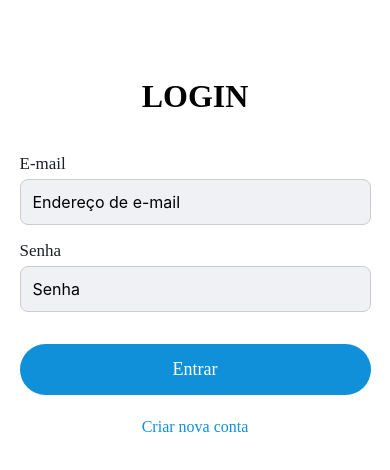
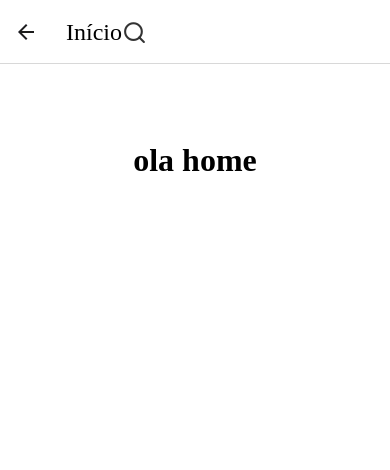
Before and after one commit to Eliard0/blogPost, a React Native app: screen /Home in a window 390 px wide. Shown: the top 470 px of the page. Built offline with nearby package versions, Linux system fonts and the light colour scheme.

Commit message:
feat: adicionando o armazenamneto asyncStorage, criando tela home, navBar customizada

```diff
--- a/package.json
+++ b/package.json
@@ -10,6 +10,7 @@
     "test": "jest"
   },
   "dependencies": {
+    "@react-native-async-storage/async-storage": "^2.0.0",
     "@react-navigation/native": "^7.0.0",
     "@react-navigation/native-stack": "^7.0.0",
     "@react-navigation/stack": "^7.0.0",
@@ -18,6 +19,7 @@
     "react-native-gesture-handler": "^2.20.2",
     "react-native-safe-area-context": "^4.14.0",
     "react-native-screens": "^4.0.0",
+    "react-native-vector-icons": "^10.2.0",
     "styled-components": "^6.1.13"
   },
   "devDependencies": {
--- a/src/App.tsx
+++ b/src/App.tsx
@@ -5,10 +5,12 @@ import { createStackNavigator } from '@react-navigation/stack';
 
 import LoginScreen from './views/Login';
 import RegisterScreen from './views/Register';
+import Home from './views/Home';
 
 export type StackParamList = {
   Login: undefined;
   Register: undefined;
+  Home: undefined;
 };
 
 const Stack = createStackNavigator<StackParamList>();
@@ -19,6 +21,7 @@ const App = () => {
       <Stack.Navigator initialRouteName="Login">
         <Stack.Screen name="Login" component={LoginScreen} />
         <Stack.Screen name="Register" component={RegisterScreen} />
+        <Stack.Screen name="Home" component={Home} />
       </Stack.Navigator>
     </NavigationContainer>
   );
--- /dev/null
+++ b/src/components/NavBar.tsx
@@ -0,0 +1,97 @@
+import React, { useState } from 'react';
+import styled from 'styled-components/native';
+import Icon from 'react-native-vector-icons/Feather';
+
+const NavBarContainer = styled.View`
+  flex-direction: row;
+  width: 100%;
+`;
+
+const TitleNavBarContainer = styled.View`
+  flex-direction: row;
+  justify-content: space-between;
+  width: 100%;
+  padding-horizontal: 10px;
+`;
+
+const TitleNavBar = styled.Text`
+  font-family: 'NunitoSansBold';
+  color: #000;
+  font-size: 24px;
+`;
+
+const SearchContainer = styled.View`
+  flex-direction: row;
+  width: 100%;
+`;
+
+const SearchInput = styled.TextInput`
+  width: 80%;
+  height: 45px;
+  border-width: 1px;
+  border-radius: 8px;
+  border-color: #EFF1F5;
+  font-size: 16px;
+  background-color: #EFF1F5;
+`;
+
+const ButtonHideInputSearch = styled.TouchableOpacity`
+  width: 20%;
+  border-radius: 40px;
+  justify-content: center;
+  align-items: center;
+  margin-left: 8px;
+`;
+
+const ButtonTextHideInputSearch = styled.Text`
+  font-family: 'NunitoSansBold';
+  font-size: 18px;
+  color: #0F90D9;
+`;
+
+type Props = {
+    title: String;
+    searchVisible: boolean;
+    searchQuery: string;
+    setSearchVisible: React.Dispatch<React.SetStateAction<boolean>>;
+    setSearchQuery: React.Dispatch<React.SetStateAction<string>>;
+};
+
+const NavBar: React.FC<Props> = ({
+    title,
+    searchVisible,
+    searchQuery,
+    setSearchVisible,
+    setSearchQuery,
+}) => {
+    return (
+        <NavBarContainer>
+            {searchVisible ? (
+                <SearchContainer>
+                    <SearchInput
+                        value={searchQuery}
+                        onChangeText={setSearchQuery}
+                        placeholder="Buscar publicação"
+                        autoFocus
+                        onBlur={() => setSearchVisible(false)}
+                    />
+                    <ButtonHideInputSearch onPress={() => setSearchVisible(false)}>
+                        <ButtonTextHideInputSearch>Cancelar</ButtonTextHideInputSearch>
+                    </ButtonHideInputSearch>
+                </SearchContainer>
+            ) : (
+                <TitleNavBarContainer>
+                    <TitleNavBar>{title}</TitleNavBar>
+                    <Icon
+                        name="search"
+                        size={25}
+                        color="#333"
+                        onPress={() => setSearchVisible(true)}
+                    />
+                </TitleNavBarContainer>
+            )}
+        </NavBarContainer>
+    );
+};
+
+export default NavBar;
--- /dev/null
+++ b/src/views/Home.tsx
@@ -0,0 +1,64 @@
+import React, { useState } from 'react';
+
+import styled from 'styled-components/native';
+import { StackNavigationProp } from '@react-navigation/stack';
+import { useNavigation } from '@react-navigation/native';
+
+import { StackParamList } from '../App';
+import NavBar from '../components/NavBar';
+
+type HomeScreenNavigationProp = StackNavigationProp<StackParamList, 'Home'>;
+
+type Props = {
+    navigation: HomeScreenNavigationProp;
+};
+
+const Container = styled.View`
+  flex: 1;
+  background-color: #FFFFFF;
+  align-items: center;
+`;
+
+const TitleViewText = styled.Text`
+  font-family: 'NunitoSansBold';
+  font-size: 32px;
+  font-weight: 700;
+  color: #000;
+  margin-top: 20%;
+  margin-bottom: 10%;
+`;
+
+const Home = ({ navigation }: Props) => {
+    const navBar = useNavigation();
+    const [searchVisible, setSearchVisible] = useState(false);
+    const [searchQuery, setSearchQuery] = useState('');
+
+    React.useLayoutEffect(() => {
+        navBar.setOptions({
+            headerShown: true,
+            title: null,
+            headerStyle: {
+                borderBottomWidth: 0.2,
+                shadowOpacity: 0,
+                elevation: 0,
+            },
+            headerTitle: () => (
+                <NavBar
+                    title={"Início"}
+                    searchVisible={searchVisible}
+                    searchQuery={searchQuery}
+                    setSearchVisible={setSearchVisible}
+                    setSearchQuery={setSearchQuery}
+                />
+            ),
+        });
+    }, [navigation, searchVisible, searchQuery]);
+
+    return (
+        <Container>
+            <TitleViewText>ola home</TitleViewText>
+        </Container>
+    );
+};
+
+export default Home;
--- a/src/views/Login.tsx
+++ b/src/views/Login.tsx
@@ -1,7 +1,8 @@
-import React from 'react';
+import React, { useEffect } from 'react';
 
 import styled from 'styled-components/native';
 import { StackNavigationProp } from '@react-navigation/stack';
+import AsyncStorage from '@react-native-async-storage/async-storage';
 import { StackParamList } from '../App';
 
 type LoginScreenNavigationProp = StackNavigationProp<StackParamList, 'Login'>;
@@ -75,14 +76,29 @@ const Login = ({ navigation }: Props) => {
           headerShown: false,
         });
       }, [navigation]);
+
+      useEffect(() => {
+        const checkUserLoggedIn = async () => {
+          try {
+            const user = await AsyncStorage.getItem('user');
+            if (user) {
+              navigation.replace('Home'); // Navega diretamente para a Home se o usuário já estiver logado
+            }
+          } catch (error) {
+            console.log('Erro ao verificar usuário no AsyncStorage:', error);
+          }
+        };
+
+        checkUserLoggedIn();
+      }, [navigation]);
     return (
       <Container>
         <TitleViewText>LOGIN</TitleViewText>
         <InputContainer>
           <TitleInput>E-mail</TitleInput>
-          <Input placeholder='Endereço de e-mail'></Input>
+          <Input placeholder='Endereço de e-mail' />
           <TitleInput>Senha</TitleInput>
-          <Input placeholder='Senha'></Input>
+          <Input placeholder='Senha' secureTextEntry={true}/>
         </InputContainer>
         <Button>
           <ButtonText>Entrar</ButtonText>
--- a/src/views/Register.tsx
+++ b/src/views/Register.tsx
@@ -1,6 +1,8 @@
-import React from 'react';
+import React, { useState } from 'react';
+import { Alert } from 'react-native';
 import styled from 'styled-components/native';
 import { StackNavigationProp } from '@react-navigation/stack';
+import AsyncStorage from '@react-native-async-storage/async-storage';
 
 type RootStackParamList = {
     Register: undefined;
@@ -59,6 +61,9 @@ const ButtonText = styled.Text`
 `;
 
 const Register = ({ navigation }: Props) => {
+    const [email, setEmail] = useState('');
+    const [password, setPassword] = useState('');
+
     React.useLayoutEffect(() => {
         navigation.setOptions({
             headerShown: true,
@@ -71,17 +76,46 @@ const Register = ({ navigation }: Props) => {
         });
     }, [navigation]);
 
+const handleRegister = async () => {
+    if (email === '' || password === '') {
+      Alert.alert('Erro', 'Por favor, preencha todos os campos.');
+      return;
+    }
+
+    try {
+      const userData = { email, password };
+
+      await AsyncStorage.setItem('user', JSON.stringify(userData));
+      Alert.alert('Sucesso', 'Cadastro realizado com sucesso!');
+      navigation.navigate('Home');
+
+    } catch (error) {
+      console.log(error);
+      Alert.alert('Erro', 'Erro ao tentar cadastrar o usuário.');
+    }
+  };
+
+
     return (
         <Container>
             <InputContainer>
                 <TitleInput>Nome de Usuário</TitleInput>
                 <Input placeholder='Nome de Usuário'></Input>
                 <TitleInput>E-mail</TitleInput>
-                <Input placeholder='Endereço de e-mail'></Input>
+                <Input
+                    placeholder='Endereço de e-mail'
+                    value={email}
+                    onChangeText={setEmail}
+                />
+
                 <TitleInput>Senha</TitleInput>
-                <Input placeholder='Senha'></Input>
+                <Input
+                    placeholder='Senha'
+                    value={password}
+                    onChangeText={setPassword}
+                />
             </InputContainer>
-            <Button>
+            <Button onPress={handleRegister}>
                 <ButtonText>Criar conta</ButtonText>
             </Button>
         </Container>
```
Also changed, not shown: 4 other files (tests, documents, lock files or other folders).
